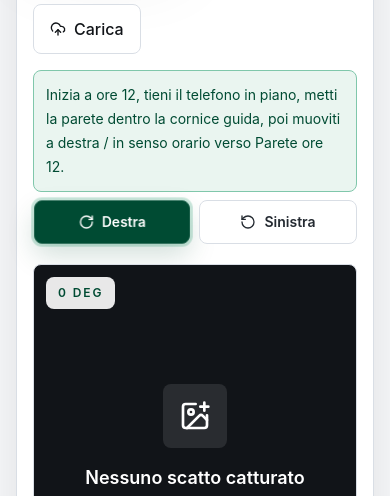
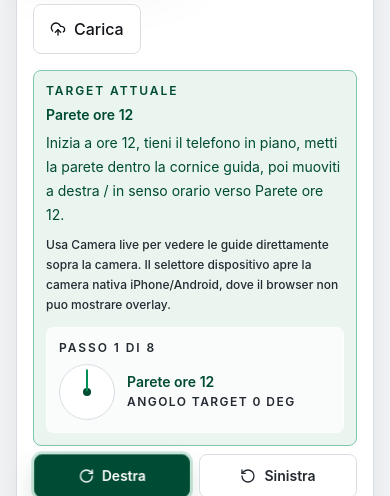
Before and after one commit to mikeyloops-glitch/tempocasa-smartstage, a Next.js app: page /virtual-tour in a window 390 px wide. Shown: the part 707-1203 px from the top of the page. Built offline with nearby package versions, Linux system fonts and the light colour scheme; no server answers.

Commit message:
Add house demo scene and clearer camera guidance

```diff
--- a/src/components/virtual-tour/virtual-tour-workspace.tsx
+++ b/src/components/virtual-tour/virtual-tour-workspace.tsx
@@ -104,10 +104,16 @@ type SavedRoomSet = {
   type: string;
 };
 
+const houseDemoSceneUrl = "https://superspl.at/scene/e721ea7c";
 const sampleSplatUrl = "https://developer.playcanvas.com/assets/toy-cat.sog";
 
 function buildSuperSplatViewerUrl(contentUrl: string) {
-  const trimmed = contentUrl.trim() || sampleSplatUrl;
+  const trimmed = contentUrl.trim() || houseDemoSceneUrl;
+
+  if (trimmed.startsWith("https://superspl.at/scene/")) {
+    return trimmed;
+  }
+
   return `/supersplat-viewer?content=${encodeURIComponent(trimmed)}&aa&nofx`;
 }
 
@@ -155,8 +161,8 @@ export function VirtualTourWorkspace() {
   const [aiReport, setAiReport] = useState<AiTourReport | null>(null);
   const [cameraStatus, setCameraStatus] = useState<CameraStatus>("idle");
   const [cameraError, setCameraError] = useState("");
-  const [splatUrl, setSplatUrl] = useState(sampleSplatUrl);
-  const [superSplatViewerUrl, setSuperSplatViewerUrl] = useState(buildSuperSplatViewerUrl(sampleSplatUrl));
+  const [splatUrl, setSplatUrl] = useState(houseDemoSceneUrl);
+  const [superSplatViewerUrl, setSuperSplatViewerUrl] = useState(buildSuperSplatViewerUrl(houseDemoSceneUrl));
   const captureInputRef = useRef<HTMLInputElement>(null);
   const uploadInputRef = useRef<HTMLInputElement>(null);
   const videoInputRef = useRef<HTMLInputElement>(null);
@@ -235,7 +241,7 @@ export function VirtualTourWorkspace() {
           }
         : null,
       superSplat: {
-        contentUrl: splatUrl.trim() || sampleSplatUrl,
+        contentUrl: splatUrl.trim() || houseDemoSceneUrl,
         viewerUrl: superSplatViewerUrl
       },
       shots: orderedDirections.map((direction) => ({
@@ -329,6 +335,11 @@ export function VirtualTourWorkspace() {
   function loadSampleSuperSplat() {
     setSplatUrl(sampleSplatUrl);
     setSuperSplatViewerUrl(buildSuperSplatViewerUrl(sampleSplatUrl));
+  }
+
+  function loadHouseSuperSplat() {
+    setSplatUrl(houseDemoSceneUrl);
+    setSuperSplatViewerUrl(buildSuperSplatViewerUrl(houseDemoSceneUrl));
   }
 
   async function startCamera() {
@@ -725,8 +736,33 @@ export function VirtualTourWorkspace() {
             </div>
 
             <div className="mt-4 grid gap-2 sm:grid-cols-[1fr_auto] sm:items-center">
-              <div className="rounded-md border border-champagne-300 bg-champagne-100 p-3 text-sm leading-6 text-navy-950">
-                {guideText}
+              <div className="grid gap-3 rounded-md border border-champagne-300 bg-champagne-100 p-3 text-sm leading-6 text-navy-950 md:grid-cols-[minmax(0,1fr)_15rem]">
+                <div>
+                  <p className="text-xs font-semibold uppercase tracking-[0.16em] text-champagne-600">{t("tour.guided.currentTarget")}</p>
+                  <p className="mt-1 font-semibold text-navy-950">{activeDirectionLabel}</p>
+                  <p className="mt-1">{guideText}</p>
+                  <p className="mt-2 text-xs font-medium leading-5 text-charcoal-800">{t("tour.guided.liveOverlayNote")}</p>
+                </div>
+                <div className="rounded-md border border-white/70 bg-white/70 p-3">
+                  <p className="text-xs font-semibold uppercase tracking-[0.16em] text-charcoal-800">
+                    {t("tour.guide.stepStatus", { step: activeStep, total: totalSteps })}
+                  </p>
+                  <div className="mt-2 flex items-center gap-3">
+                    <div className="relative size-14 shrink-0 rounded-full border border-silver-200 bg-white">
+                      <div className="absolute left-1/2 top-1/2 size-2 -translate-x-1/2 -translate-y-1/2 rounded-full bg-navy-950" />
+                      <div
+                        className="absolute left-1/2 top-1/2 h-[42%] w-0.5 origin-bottom rounded-full bg-champagne-500"
+                        style={{ transform: `translate(-50%, -100%) rotate(${activeDirection.angle}deg)` }}
+                      />
+                    </div>
+                    <div className="min-w-0">
+                      <p className="fit-label text-sm font-semibold leading-tight text-navy-950">{activeDirectionLabel}</p>
+                      <p className="mt-1 text-xs font-semibold uppercase tracking-[0.12em] text-charcoal-800">
+                        {t("tour.guide.target")} {activeDirection.angle} deg
+                      </p>
+                    </div>
+                  </div>
+                </div>
               </div>
               <div className="grid grid-cols-2 gap-2">
                 <button
@@ -1067,7 +1103,7 @@ export function VirtualTourWorkspace() {
               </Button>
             </div>
 
-            <div className="grid gap-3 lg:grid-cols-[minmax(0,1fr)_auto_auto] lg:items-end">
+            <div className="grid gap-3 lg:grid-cols-[minmax(0,1fr)_auto_auto_auto] lg:items-end">
               <label className="block">
                 <span className="text-xs font-semibold uppercase tracking-[0.18em] text-charcoal-800">{t("tour.splat.url")}</span>
                 <span className="mt-2 flex min-h-12 items-center gap-2 rounded-md border border-silver-200 bg-white px-3 focus-within:border-navy-950 focus-within:ring-4 focus-within:ring-champagne-300/30">
@@ -1075,12 +1111,16 @@ export function VirtualTourWorkspace() {
                   <input
                     value={splatUrl}
                     onChange={(event) => setSplatUrl(event.target.value)}
-                    placeholder="https://.../room.sog"
+                    placeholder="https://.../room.sog or superspl.at/scene/..."
                     className="min-w-0 flex-1 bg-transparent text-base text-charcoal-950 outline-none"
                     type="text"
                   />
                 </span>
               </label>
+              <Button variant="secondary" onClick={loadHouseSuperSplat}>
+                <Home className="size-4" aria-hidden="true" />
+                {t("tour.splat.loadHouse")}
+              </Button>
               <Button variant="secondary" onClick={loadSampleSuperSplat}>
                 <Box className="size-4" aria-hidden="true" />
                 {t("tour.splat.loadSample")}
--- a/src/lib/i18n.tsx
+++ b/src/lib/i18n.tsx
@@ -621,6 +621,8 @@ const pageDictionaries: Record<LanguageCode, Dictionary> = {
     "tour.button.saveRoom": "Salva stanza",
     "tour.guided.kicker": "Cattura 360 guidata",
     "tour.guided.position": "posizione {angle} gradi",
+    "tour.guided.currentTarget": "Target attuale",
+    "tour.guided.liveOverlayNote": "Usa Camera live per vedere le guide direttamente sopra la camera. Il selettore dispositivo apre la camera nativa iPhone/Android, dove il browser non puo mostrare overlay.",
     "tour.button.captureAngle": "Cattura angolo",
     "tour.button.liveCamera": "Camera live",
     "tour.button.devicePicker": "Selettore dispositivo",
@@ -675,9 +677,10 @@ const pageDictionaries: Record<LanguageCode, Dictionary> = {
     "tour.webgl.previewHelp": "Questa e l'anteprima WebGL live del nodo stanza. Il layer production puo caricare una scena SuperSplat o PlayCanvas Gaussian splat dallo stesso pacchetto cattura.",
     "tour.splat.kicker": "Proof of concept SuperSplat",
     "tour.splat.title": "Viewer Gaussian splat",
-    "tour.splat.body": "Carica un file .sog, .ply, .compressed.ply, .meta.json o .lod-meta.json elaborato dentro l'app Tempo Casa. Il sample prova il viewer 3D; foto o video catturati richiedono ancora un job di ricostruzione.",
+    "tour.splat.body": "Carica un file .sog, .ply, .compressed.ply, .meta.json o .lod-meta.json elaborato dentro l'app Tempo Casa, oppure apri la casa demo SuperSplat per mostrare subito un walkthrough 3D.",
     "tour.splat.fullscreen": "Schermo intero",
-    "tour.splat.url": "URL file splat",
+    "tour.splat.url": "URL file splat o scena",
+    "tour.splat.loadHouse": "Carica casa demo",
     "tour.splat.loadSample": "Carica sample",
     "tour.splat.loadViewer": "Carica viewer",
     "tour.queue.title": "Coda stanze",
@@ -762,6 +765,8 @@ const pageDictionaries: Record<LanguageCode, Dictionary> = {
     "tour.button.saveRoom": "Save room",
     "tour.guided.kicker": "Guided 360 Capture",
     "tour.guided.position": "{angle} deg position",
+    "tour.guided.currentTarget": "Current target",
+    "tour.guided.liveOverlayNote": "Use Live camera to see guides directly on the camera view. Device picker opens the native iPhone/Android camera, where browser overlays cannot be drawn.",
     "tour.button.captureAngle": "Capture angle",
     "tour.button.liveCamera": "Live camera",
     "tour.button.devicePicker": "Device picker",
@@ -816,9 +821,10 @@ const pageDictionaries: Record<LanguageCode, Dictionary> = {
     "tour.webgl.previewHelp": "This is the live WebGL room-node preview. The production layer can load a SuperSplat or PlayCanvas Gaussian-splat scene from the same capture package.",
     "tour.splat.kicker": "SuperSplat proof of concept",
     "tour.splat.title": "Gaussian splat viewer",
-    "tour.splat.body": "Load a processed .sog, .ply, .compressed.ply, .meta.json, or .lod-meta.json file inside the Tempo Casa app. The sample proves the 3D viewer layer; the captured photos or video still need a reconstruction job to become a splat.",
+    "tour.splat.body": "Load a processed .sog, .ply, .compressed.ply, .meta.json, or .lod-meta.json file inside the Tempo Casa app, or open the SuperSplat house demo to show an immediate 3D walkthrough.",
     "tour.splat.fullscreen": "Full screen",
-    "tour.splat.url": "Splat file URL",
+    "tour.splat.url": "Splat file or scene URL",
+    "tour.splat.loadHouse": "Load house demo",
     "tour.splat.loadSample": "Load sample",
     "tour.splat.loadViewer": "Load viewer",
     "tour.queue.title": "Room queue",
@@ -902,6 +908,8 @@ pageDictionaries.es = {
   "tour.button.saveRoom": "Guardar estancia",
   "tour.guided.kicker": "Captura 360 guiada",
   "tour.guided.position": "posicion {angle} grados",
+  "tour.guided.currentTarget": "Objetivo actual",
+  "tour.guided.liveOverlayNote": "Usa Camara en vivo para ver las guias sobre la camara. Selector dispositivo abre la camara nativa iPhone/Android, donde el navegador no puede dibujar overlays.",
   "tour.button.captureAngle": "Capturar angulo",
   "tour.button.liveCamera": "Camara en vivo",
   "tour.button.devicePicker": "Selector dispositivo",
@@ -955,9 +963,10 @@ pageDictionaries.es = {
   "tour.webgl.previewHelp": "Esta es la vista WebGL en vivo del nodo de estancia. La capa de produccion puede cargar una escena SuperSplat o PlayCanvas Gaussian splat desde el mismo paquete de captura.",
   "tour.splat.kicker": "Proof of concept SuperSplat",
   "tour.splat.title": "Visor Gaussian splat",
-  "tour.splat.body": "Carga un archivo .sog, .ply, .compressed.ply, .meta.json o .lod-meta.json procesado dentro de la app Tempo Casa. El sample prueba la capa 3D; las fotos o videos capturados aun requieren un job de reconstruccion.",
+  "tour.splat.body": "Carga un archivo .sog, .ply, .compressed.ply, .meta.json o .lod-meta.json dentro de Tempo Casa, o abre la casa demo SuperSplat para mostrar un walkthrough 3D inmediato.",
   "tour.splat.fullscreen": "Pantalla completa",
-  "tour.splat.url": "URL archivo splat",
+  "tour.splat.url": "URL archivo splat o escena",
+  "tour.splat.loadHouse": "Cargar casa demo",
   "tour.splat.loadSample": "Cargar sample",
   "tour.splat.loadViewer": "Cargar visor",
   "tour.queue.title": "Cola estancias",
@@ -1037,6 +1046,8 @@ pageDictionaries.de = {
   "tour.button.saveRoom": "Raum speichern",
   "tour.guided.kicker": "Gefuhrte 360-Erfassung",
   "tour.guided.position": "{angle} Grad Position",
+  "tour.guided.currentTarget": "Aktuelles Ziel",
+  "tour.guided.liveOverlayNote": "Nutze Live-Kamera, um die Fuhrung direkt uber dem Kamerabild zu sehen. Die Gerateauswahl offnet die native iPhone/Android-Kamera, dort kann der Browser keine Overlays zeichnen.",
   "tour.button.captureAngle": "Winkel erfassen",
   "tour.button.liveCamera": "Live-Kamera",
   "tour.button.devicePicker": "Gerateauswahl",
@@ -1090,9 +1101,10 @@ pageDictionaries.de = {
   "tour.webgl.previewHelp": "Dies ist die Live-WebGL-Vorschau des Raumknotens. Die Production-Schicht kann eine SuperSplat- oder PlayCanvas-Gaussian-Splat-Szene aus demselben Erfassungspaket laden.",
   "tour.splat.kicker": "SuperSplat Proof of Concept",
   "tour.splat.title": "Gaussian Splat Viewer",
-  "tour.splat.body": "Lade eine verarbeitete .sog-, .ply-, .compressed.ply-, .meta.json- oder .lod-meta.json-Datei in der Tempo Casa App. Das Sample testet die 3D-Schicht; erfasste Fotos oder Videos brauchen noch einen Rekonstruktionsjob.",
+  "tour.splat.body": "Lade eine verarbeitete .sog-, .ply-, .compressed.ply-, .meta.json- oder .lod-meta.json-Datei in Tempo Casa, oder offne die SuperSplat-Hausdemo fur einen sofortigen 3D-Walkthrough.",
   "tour.splat.fullscreen": "Vollbild",
-  "tour.splat.url": "Splat Datei URL",
+  "tour.splat.url": "Splat Datei oder Szene URL",
+  "tour.splat.loadHouse": "Hausdemo laden",
   "tour.splat.loadSample": "Sample laden",
   "tour.splat.loadViewer": "Viewer laden",
   "tour.queue.title": "Raumwarteschlange",
@@ -1172,6 +1184,8 @@ pageDictionaries.fr = {
   "tour.button.saveRoom": "Sauver piece",
   "tour.guided.kicker": "Capture 360 guidee",
   "tour.guided.position": "position {angle} degres",
+  "tour.guided.currentTarget": "Cible actuelle",
+  "tour.guided.liveOverlayNote": "Utilisez Camera live pour voir les guides directement sur la camera. Le selecteur appareil ouvre la camera native iPhone/Android, ou le navigateur ne peut pas dessiner d'overlay.",
   "tour.button.captureAngle": "Capturer angle",
   "tour.button.liveCamera": "Camera live",
   "tour.button.devicePicker": "Selecteur appareil",
@@ -1225,9 +1239,10 @@ pageDictionaries.fr = {
   "tour.webgl.previewHelp": "Ceci est l'apercu WebGL live du noeud piece. La couche production peut charger une scene SuperSplat ou PlayCanvas Gaussian splat depuis le meme paquet de capture.",
   "tour.splat.kicker": "Proof of concept SuperSplat",
   "tour.splat.title": "Viewer Gaussian splat",
-  "tour.splat.body": "Chargez un fichier .sog, .ply, .compressed.ply, .meta.json ou .lod-meta.json traite dans l'app Tempo Casa. Le sample teste la couche 3D; les photos ou videos capturees necessitent encore un job de reconstruction.",
+  "tour.splat.body": "Chargez un fichier .sog, .ply, .compressed.ply, .meta.json ou .lod-meta.json dans Tempo Casa, ou ouvrez la maison demo SuperSplat pour montrer un walkthrough 3D immediat.",
   "tour.splat.fullscreen": "Plein ecran",
-  "tour.splat.url": "URL fichier splat",
+  "tour.splat.url": "URL fichier splat ou scene",
+  "tour.splat.loadHouse": "Charger maison demo",
   "tour.splat.loadSample": "Charger sample",
   "tour.splat.loadViewer": "Charger viewer",
   "tour.queue.title": "File pieces",
```
